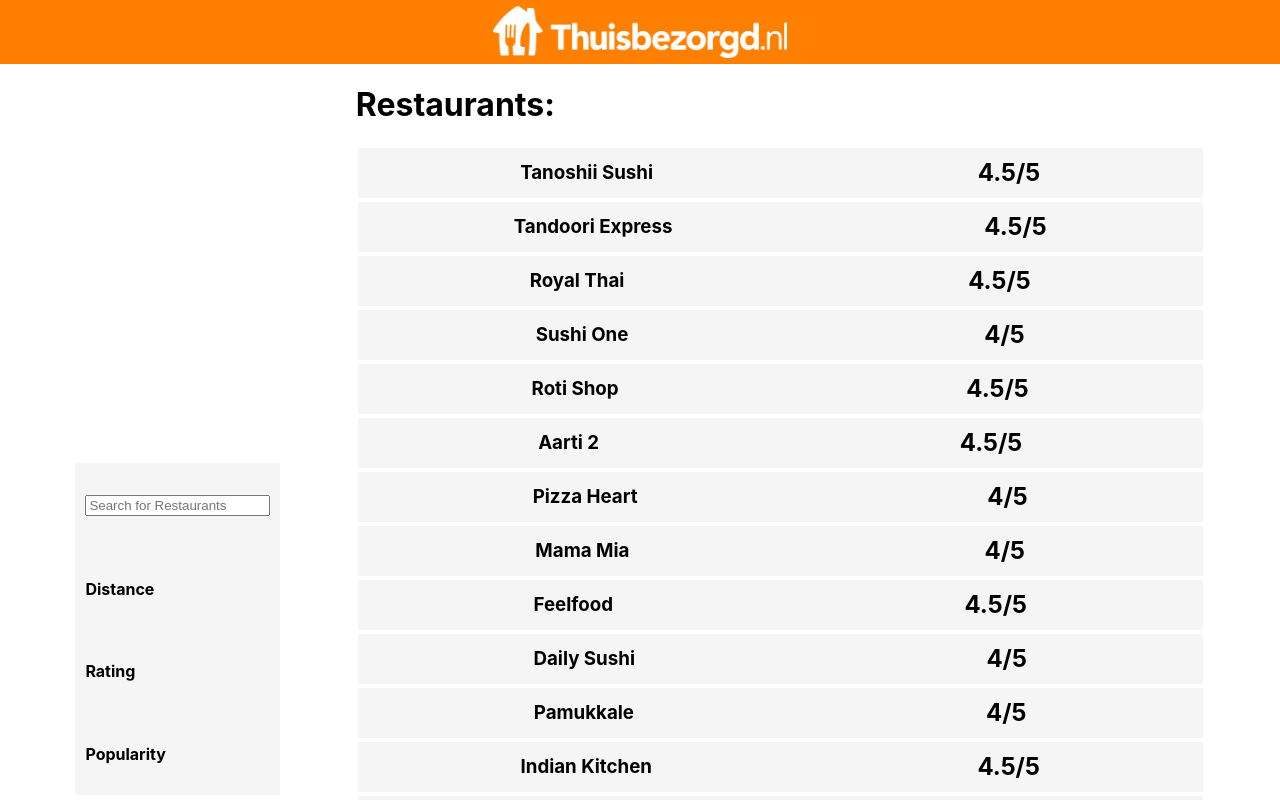
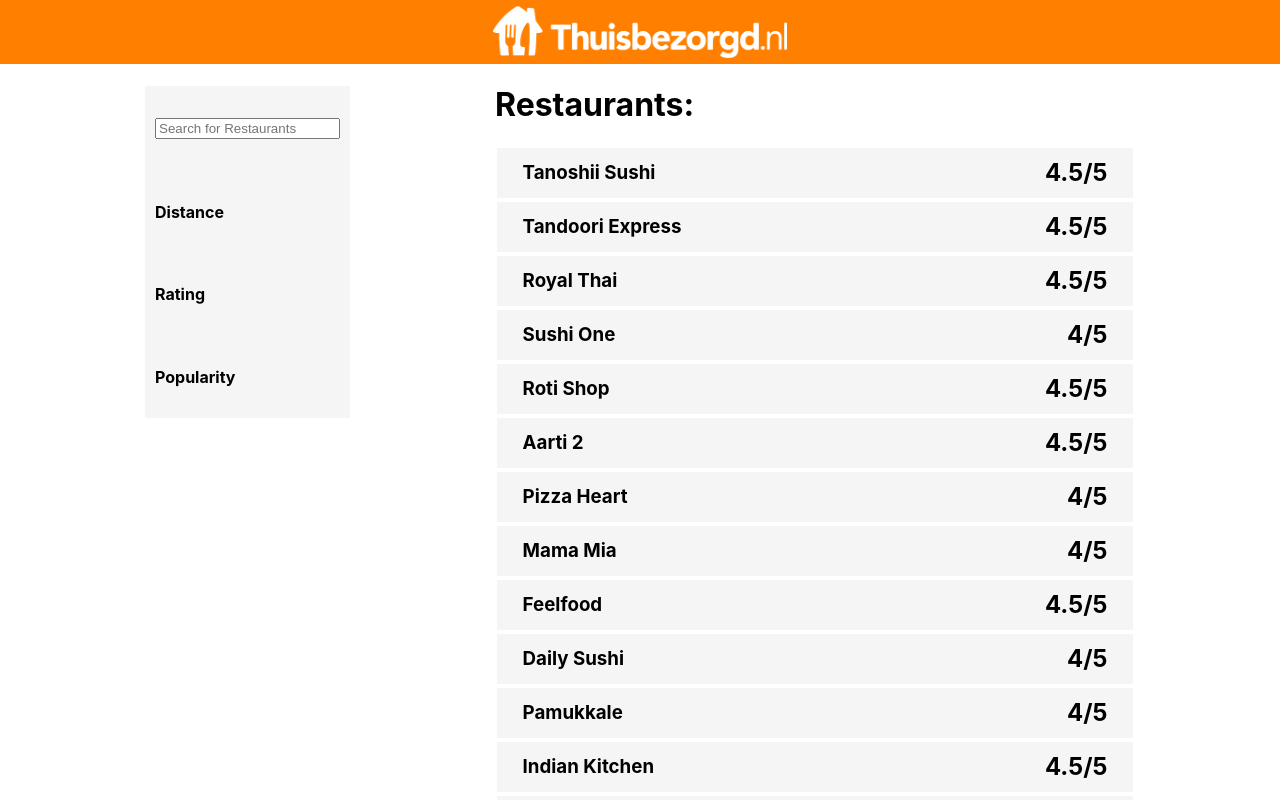
Before and after one commit to kemenyadi/restaurant-list, a React (Create React App) app: page / in a window 1280 px wide. Shown: the top 800 px of the page. Built offline with nearby package versions, Linux system fonts and the light colour scheme.

Commit message:
styling fix

```diff
--- a/src/App.css
+++ b/src/App.css
@@ -16,17 +16,19 @@
 }
 
 .Dashboard {
+  width: 50vw;
+
   display: flex;
   flex-direction: column;
 }
 
 .Card {
-  width: 66vw;
   height: 50px;
   margin: 2px;
+  padding-left: 2vw;
+  padding-right: 2vw;
   background-color: whitesmoke;
-
-  justify-content: space-around;
+  justify-content: space-between;
   display: flex;
   align-items: center;
 }
@@ -42,7 +44,6 @@
 
   display: flex;
   flex-direction: column;
-  justify-content: center;
 }
 
 .Filters-item {
```
Also changed, not shown: 1 other file (tests, documents, lock files or other folders).
